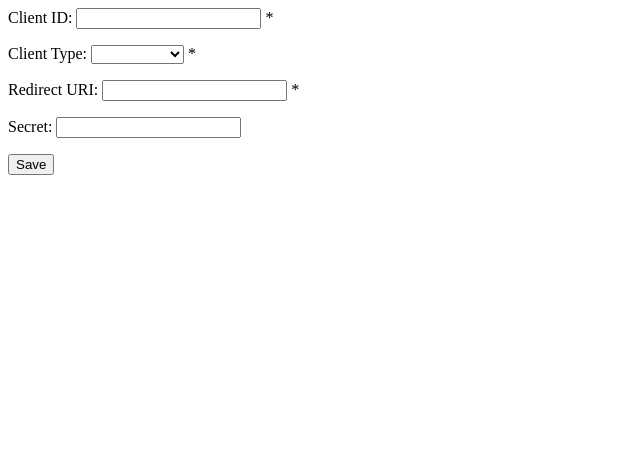
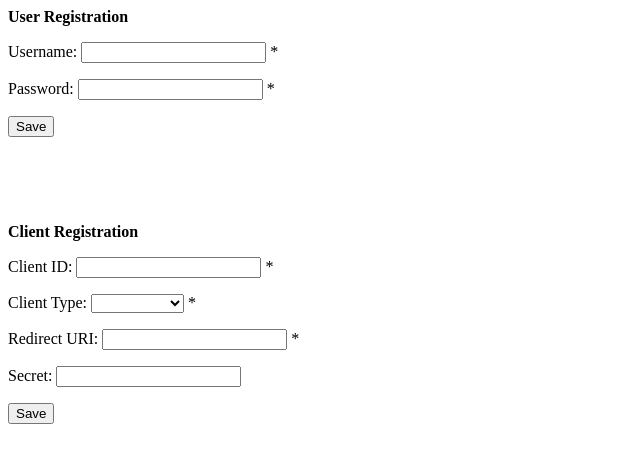
Before and after one commit to SugiPHP/OAuth2, a PHP site: page /registration.php in a window 1280 px wide. Shown: the top 463 px of the page, without its empty margins (0-640 px from the left). Run offline with PHP 8.4, Linux system fonts and the light colour scheme.

Commit message:
Client Credentials grant type is ready

```diff
--- a/OAuth2example.php
+++ b/OAuth2example.php
@@ -179,8 +179,12 @@ class OAuth2example extends OAuth2 implements IOAuth2Tokens, IOAuth2Codes, IOAut
 	 */
 	function checkUserCredentials($username, $password)
 	{
-		// TODO:
-		return 1;
+		$stmnt = $this->db->prepare("SELECT user_id, password FROM oauth_users WHERE username = :username");
+		$stmnt->bindParam(":username", $username);
+		$stmnt->execute();
+		$user = $stmnt->fetch();
+		if (!$user) return null;
+		return ($this->checkSecret($user["password"], $password)) ? $user["user_id"] : null;
 	}
 
 
@@ -263,4 +267,48 @@ class OAuth2example extends OAuth2 implements IOAuth2Tokens, IOAuth2Codes, IOAut
 		$stmnt->bindParam(":client_secret", $secret_hash);
 		$stmnt->execute();
 	}
+
+	public function checkUsernameExists($username)
+	{
+		$stmnt = $this->db->prepare("SELECT user_id FROM oauth_users WHERE username = :username");
+		$stmnt->bindParam(":username", $username);
+		$stmnt->execute();
+		$user = $stmnt->fetch();
+		return ($user and $user["user_id"]);
+	}
+
+	public function saveUser($username, $password)
+	{
+		$username = trim($username);
+		$password = trim($password);
+
+		if (!$username) {
+			throw new OAuth2Exception("username", "Username is missing");
+		}
+		// check username with regEx (might be same as the client ID)
+		if (!preg_match($this->clientIdRegEx, $username)) {
+			throw new OAuth2Exception("username", "Username is invalid");
+		}
+
+		// check username does not exists
+		if ($this->checkUsernameExists($username)) {
+			throw new OAuth2Exception("username", "A user with this username exists");
+		}
+
+		if (!$password) {
+			throw new OAuth2Exception("password", "Password is missing");
+		}
+		// check password meet some minimum requirements.
+		// TODO: needs more than simple length check
+		if (strlen($password) < 3) {
+			throw new OAuth2Exception("password", "Password is too short");
+		}
+
+		$hash = $this->cryptSecret($password);
+
+		$stmnt = $this->db->prepare("INSERT INTO oauth_users (username, password) VALUES (:username, :password)");
+		$stmnt->bindParam(":username", $username);
+		$stmnt->bindParam(":password", $hash);
+		$stmnt->execute();
+	}
 }
--- a/lib/OAuth2.php
+++ b/lib/OAuth2.php
@@ -28,7 +28,7 @@ class OAuth2
 	 * Regular expression for grant_type
 	 * @var string
 	 */
-	protected $grantTypeRegEx = '#^(authorization_code|password)$#';
+	protected $grantTypeRegEx = '#^(authorization_code|password|client_credentials)$#';
 
 	/**
 	 * Regular expression to verify requested scope
@@ -401,6 +401,16 @@ class OAuth2
 			}
 		}
 
+		// Client Credentials
+		if ($grant_type == "client_credentials") {
+			$code = null;
+			$user_id = null;
+			$scope = empty($params["scope"]) ? null : $params["scope"];
+
+			// Check the scope is valid. If something is wrong the OAuth2Exception will be thrown
+			$scope = $this->checkScope($scope);
+		}
+
 		$access_token = $this->genCode();
 		$expires_in = $this->config["token_expires_in"];
 
@@ -413,7 +423,7 @@ class OAuth2
 			"expires_in" 	=> $expires_in,
 		);
 
-		if ($this instanceof IOAuth2RefreshTokens) {
+		if ($this instanceof IOAuth2RefreshTokens and $grant_type != "client_credentials") {
 			$refresh_token = $this->genCode();
 			$refresh_token_expires_in = $this->config["refresh_token_expires_in"];
 
--- a/registration.php
+++ b/registration.php
@@ -14,6 +14,18 @@ $oauth = new OAuth2example;
 $error = "";
 
 if ($_POST) {
+	if (!empty($_POST["submit_user"])) {
+		try {
+			$oauth->saveUser($_POST["username"], $_POST["password"]);
+			echo "User created";
+			exit;
+
+		} catch (OAuth2Exception $e) {
+			$error = $e->error_description;
+		}
+
+	}
+	elseif (!empty($_POST["submit_client"])) {
 		try {
 			$oauth->saveClient($_POST["client_id"], $_POST["client_type"], $_POST["redirect_uri"], $_POST["client_secret"]);
 			echo "Client created";
@@ -22,10 +34,11 @@ if ($_POST) {
 			$error = $e->error_description;
 		}
 	}
+}
 ?>
 <html>
 <head>
-	<title>Client Registration</title>
+	<title>Registration</title>
 	<style>
 .error {
 	color: red;
@@ -37,6 +50,23 @@ if ($_POST) {
 	<p class="error"><?= $error; ?></p>
 <?php endif; ?>
 	<form method="post" action="">
+		<p><strong>User Registration</strong></p>
+		<p>
+			<label>Username:
+				<input type="text" name="username" value="<?= empty($_POST["username"]) ? "" : $_POST["username"];?>" /> *
+			</label>
+		</p>
+		<p>
+			<label>Password:
+				<input type="password" name="password" value="" /> *
+			</label>
+		</p>
+		<input type="submit" name="submit_user" value="Save" />
+	</form>
+
+	<br /><br /><br />
+	<form method="post" action="">
+		<p><strong>Client Registration</strong></p>
 		<p>
 			<label>Client ID:
 				<input type="text" name="client_id" value="<?= empty($_POST["client_id"]) ? "" : $_POST["client_id"];?>" /> *
@@ -61,7 +91,7 @@ if ($_POST) {
 				<input type="password" name="client_secret" value="" />
 			</label>
 		</p>
-		<input type="submit" name="submit" value="Save" />
+		<input type="submit" name="submit_client" value="Save" />
 	</form>
 </body>
 </html>
```
Also changed, not shown: client/index.php (+8 -0 lines), database.sql (+9 -1 lines), README.md. Lines whose indentation alone changed are shown as unchanged.
